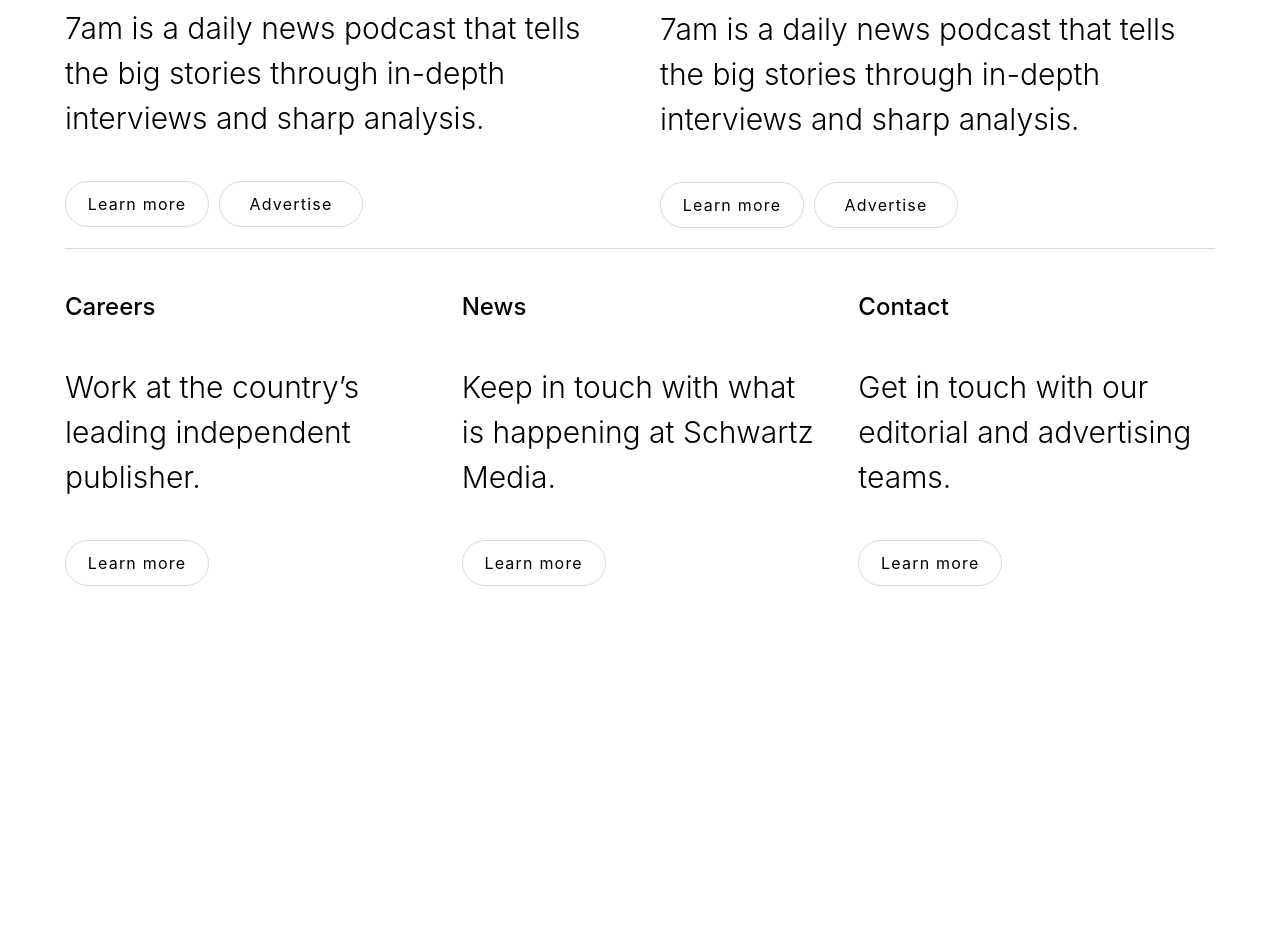
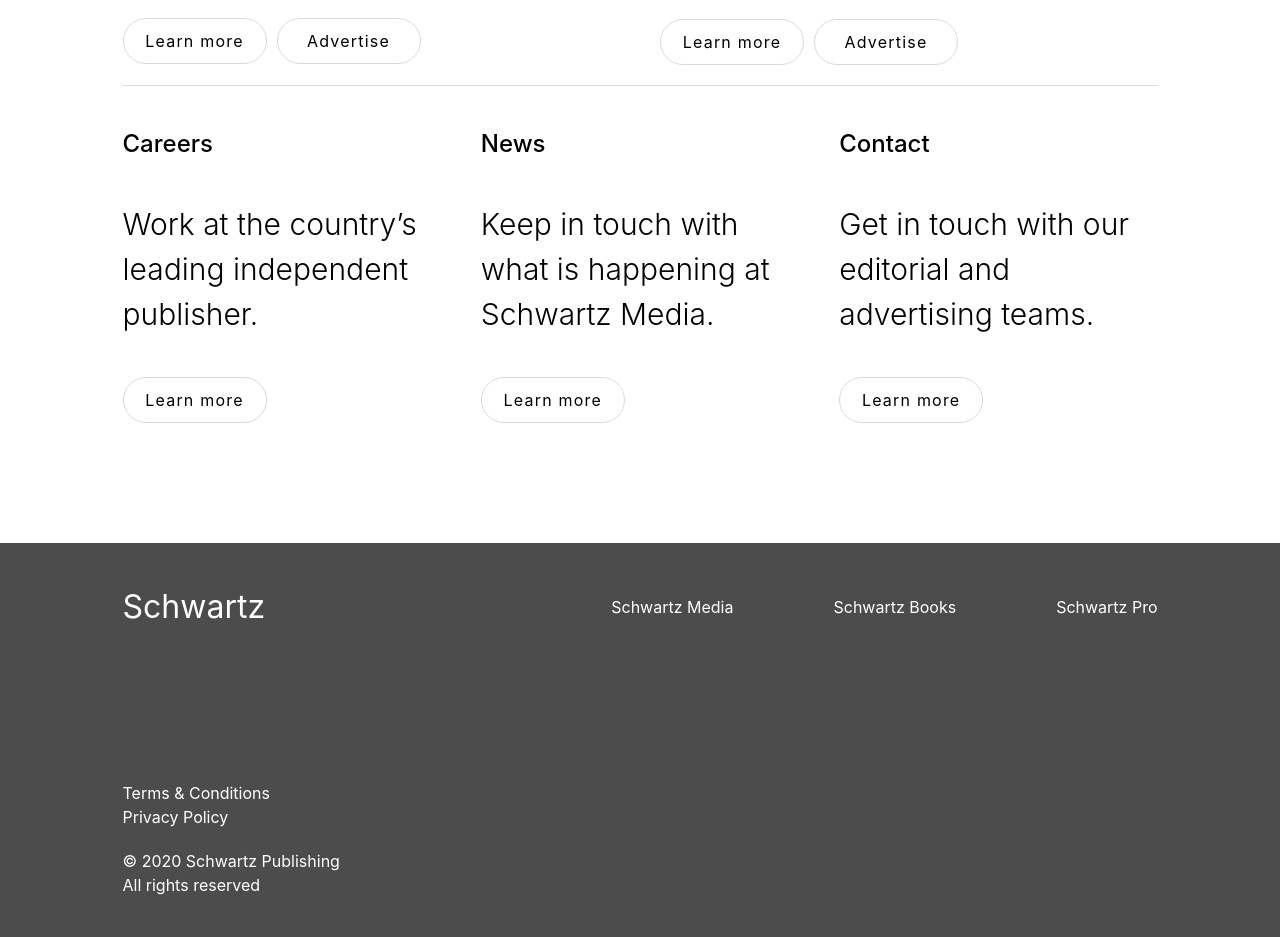
Before and after one commit to JHSeo-git/scss-schwartzmedia, a website: page index.html in a window 1280 px wide. Shown: the part 3860-4797 px from the top of the page. Before the commit the page ends 4566 px from the top, so only its background shows below. Drawn offline with Linux system fonts and the light colour scheme.

Commit message:
complete site

```diff
--- a/index.html
+++ b/index.html
@@ -156,5 +156,29 @@
         </article>
       </section>
     </main>
+    <footer>
+      <div class="footer__container">
+        <article>
+          <div class="footer__top">
+            <span>Schwartz</span>
+            <ul>
+              <li>Schwartz Media</li>
+              <li>Schwartz Books</li>
+              <li>Schwartz Pro</li>
+            </ul>
+          </div>
+          <div class="footer__bottom">
+            <div class="bottom__row">
+              <span>Terms & Conditions</span>
+              <span>Privacy Policy</span>
+            </div>
+            <div class="bottom__row">
+              <span>© 2020 Schwartz Publishing</span>
+              <span>All rights reserved</span>
+            </div>
+          </div>
+        </article>
+      </div>
+    </footer>
   </body>
 </html>
--- a/src/scss/styles.scss
+++ b/src/scss/styles.scss
@@ -9,13 +9,15 @@
   font-family: -apple-system, BlinkMacSystemFont, "Segoe UI", Roboto, Oxygen,
     Ubuntu, Cantarell, "Open Sans", "Helvetica Neue", sans-serif;
   line-height: 1.5;
-  display: grid;
-  grid-template-columns: 1fr minmax(1150px, 8.5fr) 1fr;
 }
 
-main {
-  grid-column-start: 2;
+main,
+.footer__container {
+  min-width: 1150px;
+  width: 80%;
+  margin: 0 auto;
 }
+
 .hero {
   margin-top: 150px;
   width: 100%;
@@ -48,6 +50,8 @@
 
 .products {
   margin-bottom: 40px;
+  width: 90%;
+  margin: 0 auto;
   .product,
   .line {
     border-bottom: 1px solid #dadada;
@@ -102,9 +106,12 @@
 }
 
 .contact {
+  width: 90%;
+  margin: 0 auto;
   display: grid;
   grid-template-columns: repeat(3, 1fr);
   gap: 40px;
+  margin-top: 40px;
   margin-bottom: 120px;
   .contact__container {
     display: flex;
@@ -120,3 +127,41 @@
     margin-bottom: 40px;
   }
 }
+
+footer {
+  background-color: #4d4c4c;
+}
+
+.footer__container {
+  padding: 40px 0;
+  article {
+    width: 90%;
+    margin: 0 auto;
+    color: white;
+    .footer__top {
+      display: flex;
+      justify-content: space-between;
+
+      span {
+        font-size: 32px;
+      }
+
+      ul {
+        display: flex;
+        li {
+          margin-left: 100px;
+          display: flex;
+          align-items: center;
+        }
+      }
+    }
+    .footer__bottom {
+      margin-top: 150px;
+      .bottom__row {
+        display: flex;
+        flex-direction: column;
+        margin-top: 20px;
+      }
+    }
+  }
+}
```
Also changed, not shown: README.md, dist/css/styles.css.
